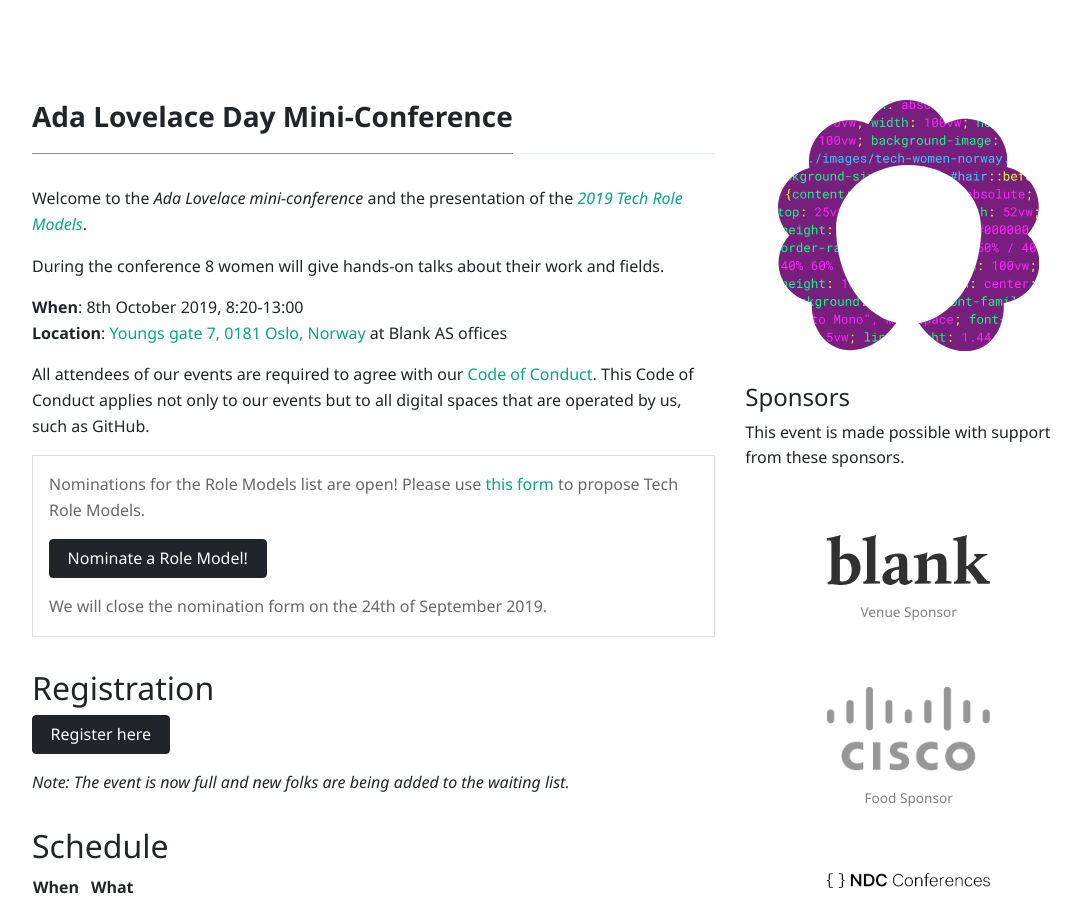
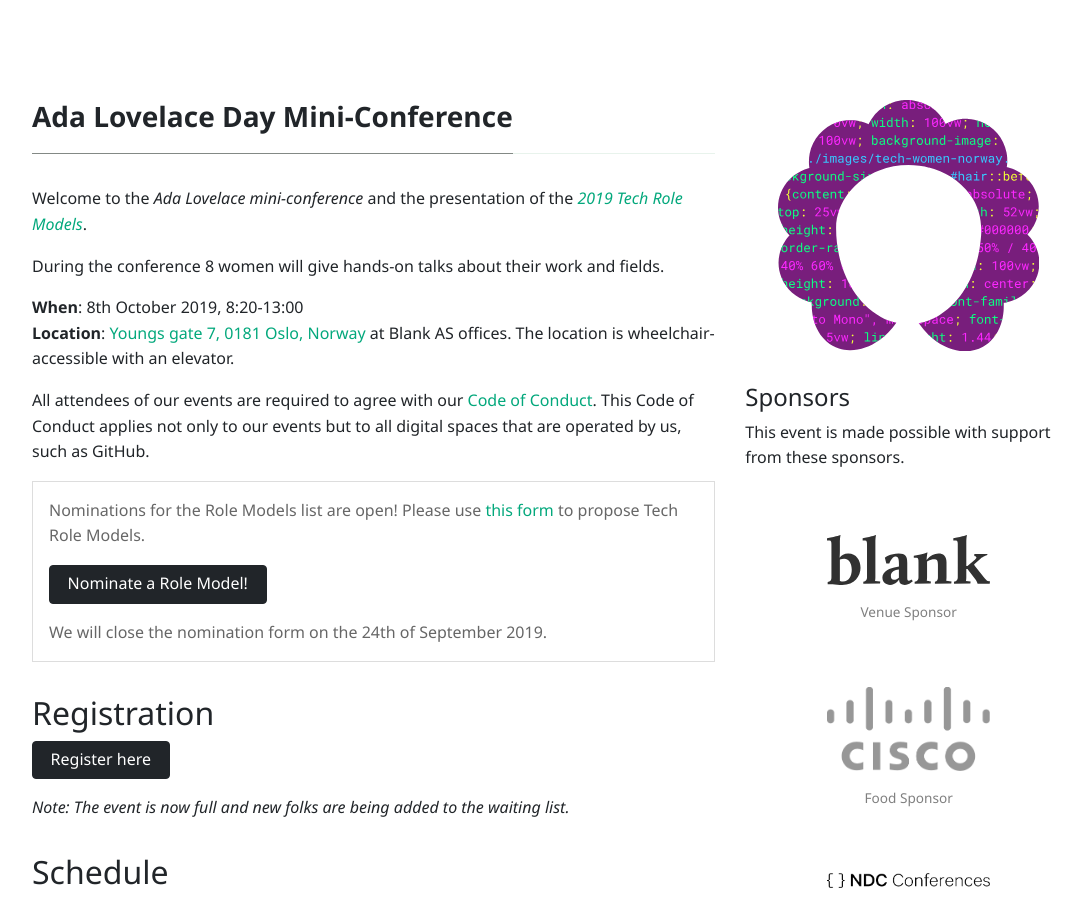
Before and after one commit to tech-women/tech-women.github.io, a Jekyll site: the page built from _pages/ada-lovelace-day-2019.md, in a window 1280 px wide and 900 px high. Shown: the whole window, without its empty margins (88-1170 px from the left). Built offline with Jekyll 4.4.1, drawn with Linux system fonts in a browser that asks for light colours; nearby versions of some CDN libraries.

Commit message:
feat(ada): add note on wheelchair access

```diff
--- a/_pages/ada-lovelace-day-2019.md
+++ b/_pages/ada-lovelace-day-2019.md
@@ -9,7 +9,7 @@
 During the conference 8 women will give hands-on talks about their work and fields.
 
 **When**: 8th October 2019, 8:20-13:00
-**Location**: [Youngs gate 7, 0181 Oslo, Norway](https://goo.gl/maps/E5re8jL5EGzmPW5R7) at Blank AS offices
+**Location**: [Youngs gate 7, 0181 Oslo, Norway](https://goo.gl/maps/E5re8jL5EGzmPW5R7) at Blank AS offices. The location is wheelchair-accessible with an elevator.
 
 All attendees of our events are required to agree with our [Code of Conduct](/code-of-conduct). This Code of Conduct applies not only to our events but to all digital spaces that are operated by us, such as GitHub.
 
```
